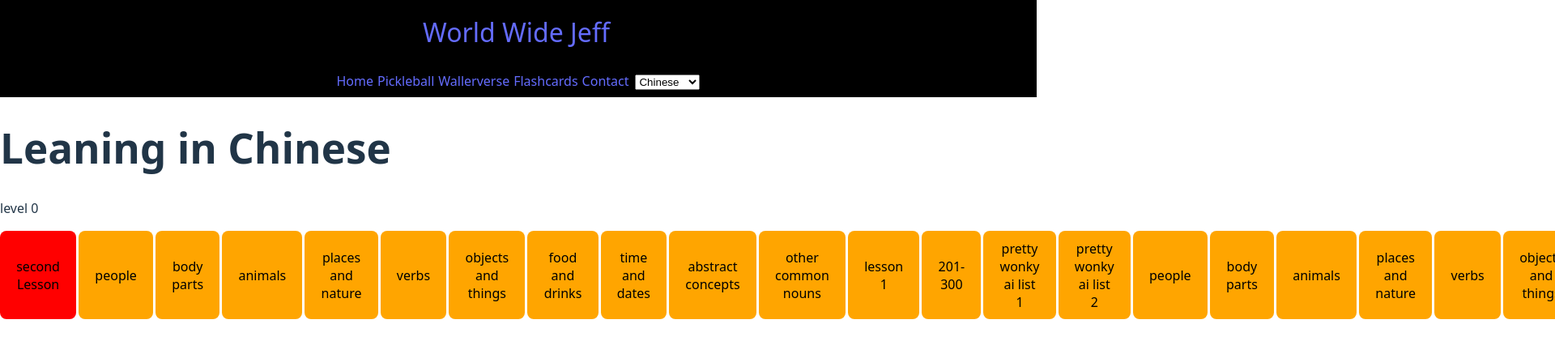
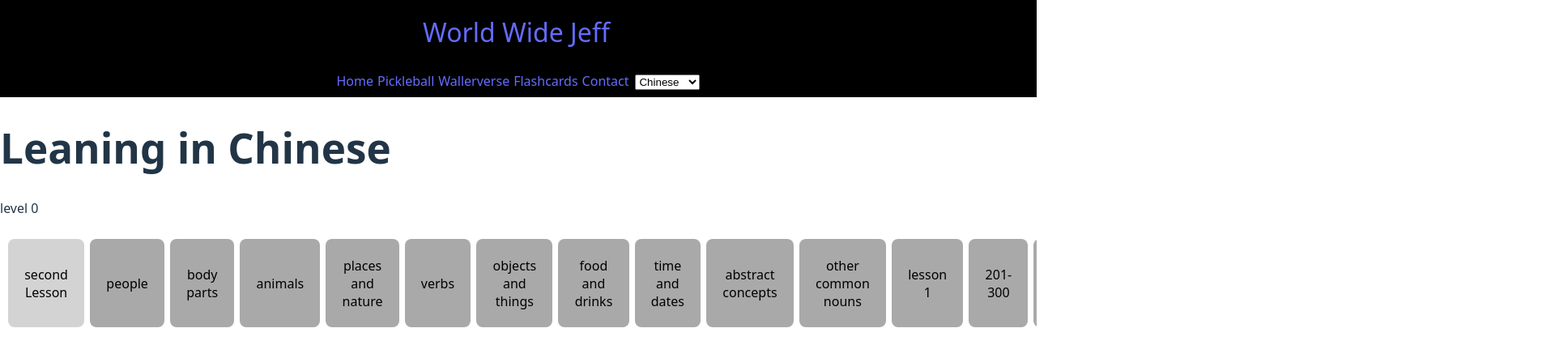
Before and after one commit to JeffWHenderson/world-wide-jeff, a React (Vite) app in the folder apps/frontend/: page /language-app/Chinese in a window 1280 px wide. Shown: the top 442 px of the page at 81% size, 1920 px wide, since content can reach past the window. Built offline with nearby package versions, Linux system fonts and the light colour scheme.

Commit message:
add scrolling to the cards.

```diff
--- a/apps/frontend/src/screens/LanguageApp/LanguageApp.tsx
+++ b/apps/frontend/src/screens/LanguageApp/LanguageApp.tsx
@@ -6,14 +6,16 @@ import { useEffect, useState } from "react";
 
 // TODO: add CSS Eventually
 const storyCardStyles = {
-    backgroundColor: 'red',
-    marginRight: "3px"
+    backgroundColor: 'lightGrey',
+    color: 'black',
+    marginRight: "7px"
 }
 
 // TODO: add CSS Eventually
 const flashCardStyles = {
-    backgroundColor: 'orange',
-    marginRight: "3px"
+    backgroundColor: 'darkGrey',
+    color: 'black',
+    marginRight: "7px"
 }
 
 const LanguageLearningApp = () => {
@@ -44,14 +46,20 @@ const LanguageLearningApp = () => {
 
     return (
         <>
+            <div style={{ maxWidth: '100vw' }}>
                 <h1>Leaning in {language}</h1>
                 <p>{course[0].section}</p>
-            <div style={{ display: "flex", marginTop: '4px' }}>
+                <div style={{ padding: '10px', display: "flex", marginTop: '4px', overflowY: 'auto' }}>
                     {
                         course[0].lessons.map(lesson => (
-                        <button style={lesson.type === "story" ? storyCardStyles : flashCardStyles} onClick={() => handleSelectStory(lesson.type, lesson)} >{lesson.name}</button>
+                            <button
+                                style={lesson.type === "story" ? storyCardStyles : flashCardStyles}
+                                onClick={() => handleSelectStory(lesson.type, lesson)}>
+                                {lesson.name}
+                            </button>
                         ))
                     }
+                </div>
             </div>
         </>
     )
```
Lines whose indentation alone changed are shown as unchanged.
